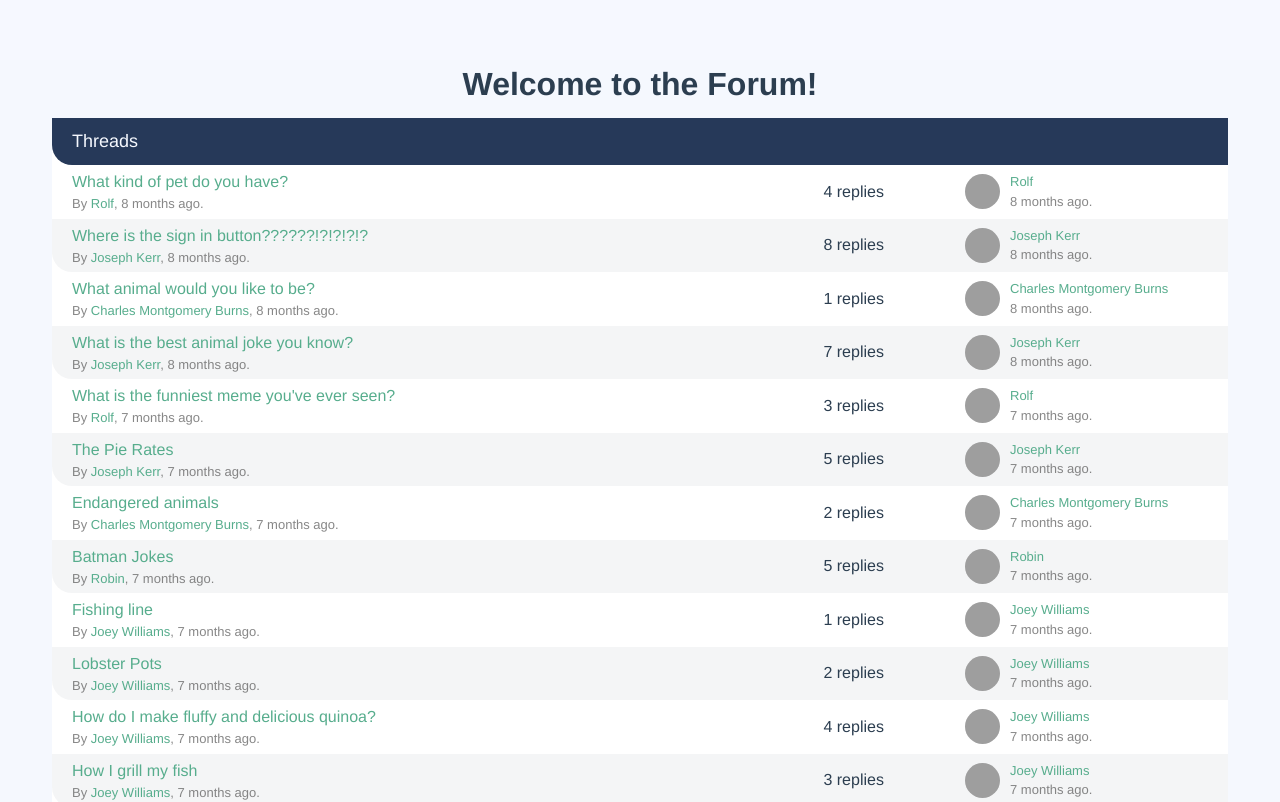
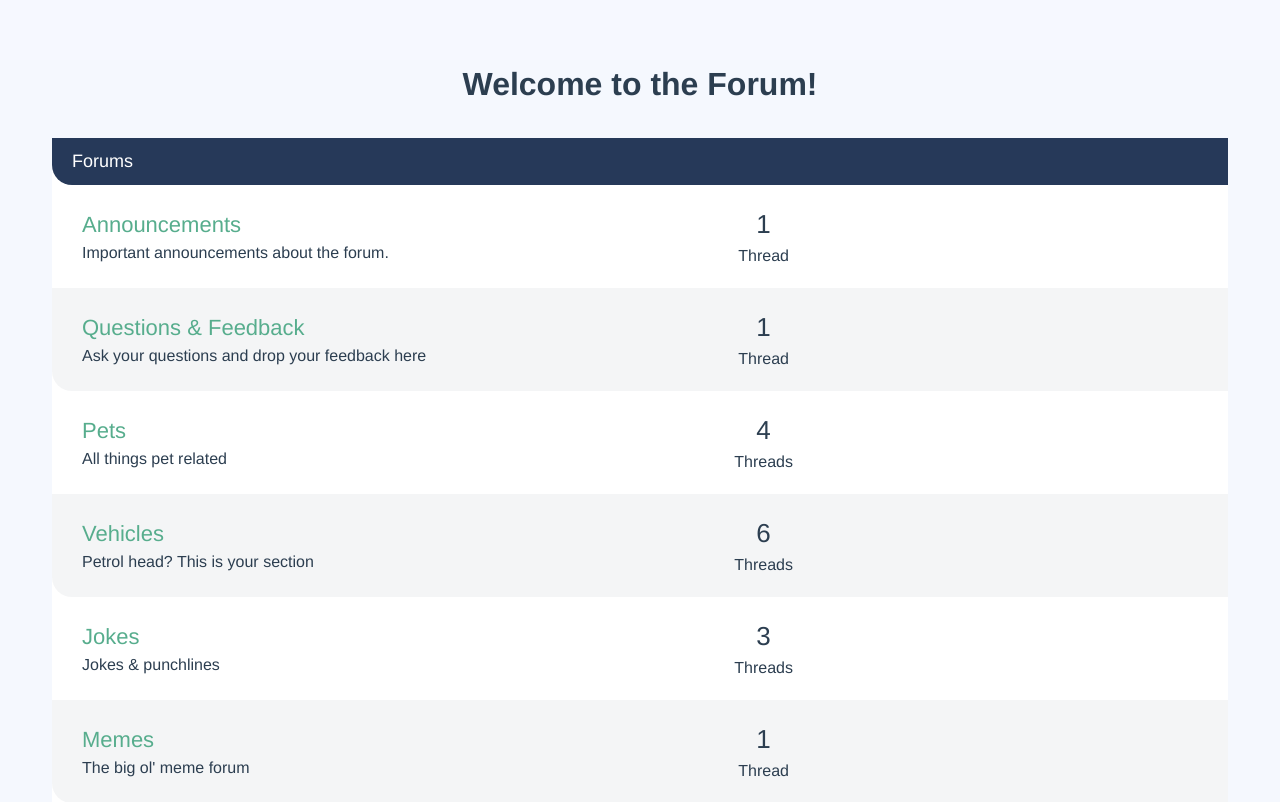
Before and after one commit to philreynolds/vueschool-masterclass, a Vue app: page / in a window 1280 px wide. Shown: the top 802 px of the page. Built offline with nearby package versions, Linux system fonts and the light colour scheme; grey boxes are pictures that could not be loaded.

Commit message:
Completed Lesson 28 Forum List and introduced optional chaining.

```diff
--- /dev/null
+++ b/src/components/ForumList.vue
@@ -0,0 +1,71 @@
+<template>
+  <div class="col-full">
+    <div class="forum-list">
+
+      <h2 class="list-title">
+        <a href="#">Forums</a>
+      </h2>
+
+      <div class="forum-listing" v-for="forum in forums" :key="forum.id">
+        <div class="forum-details">
+          <router-link
+            class="text-xlarge"
+            :to="{
+              name: 'Forum',
+              params: {
+                id: forum.id }
+              }"
+          >
+            {{ forum.name }}
+          </router-link>
+          <p>{{ forum.description }}</p>
+        </div>
+
+        <div class="threads-count">
+          <p>
+            <span class="count">{{ forumThreadCount(forum) }}</span>
+            {{ forumThreadWord(forum) }}
+          </p>
+        </div>
+
+        <div class="last-thread"></div>
+      </div>
+
+    </div>
+  </div>
+</template>
+
+<script>
+export default {
+  name: 'forumList',
+  props: {
+    forums: {
+      required: true,
+      type: Array
+    }
+  },
+  methods: {
+    forumThreadCount (forum) {
+      if (forum.threads?.length) {
+        return forum.threads.length
+      } else {
+        return 0
+      }
+    },
+    forumThreadWord (forum) {
+      if (forum.threads?.length) {
+        return forum.threads.length > 1 ? 'Threads' : 'Thread'
+      } else {
+        return 'Empty'
+      }
+    }
+  }
+
+}
+</script>
+
+<style scoped>
+.forum-details {
+  text-align: left;
+}
+</style>
--- a/src/components/pages/Home.vue
+++ b/src/components/pages/Home.vue
@@ -1,23 +1,23 @@
 <template>
 
   <h1>Welcome to the Forum!</h1>
-  <ThreadList :threads="threads"/>
+  <forum-list :forums="forums"/>
 
 </template>
 
 <script>
 
 import sourceData from '@/data.json'
-import ThreadList from '@/components/ThreadList'
+import forumList from '@/components/ForumList'
 
 export default {
   name: 'PageHome',
   components: {
-    ThreadList
+    forumList
   },
   data () {
     return {
-      threads: sourceData.threads
+      forums: sourceData.forums
     }
   }
 }
```
